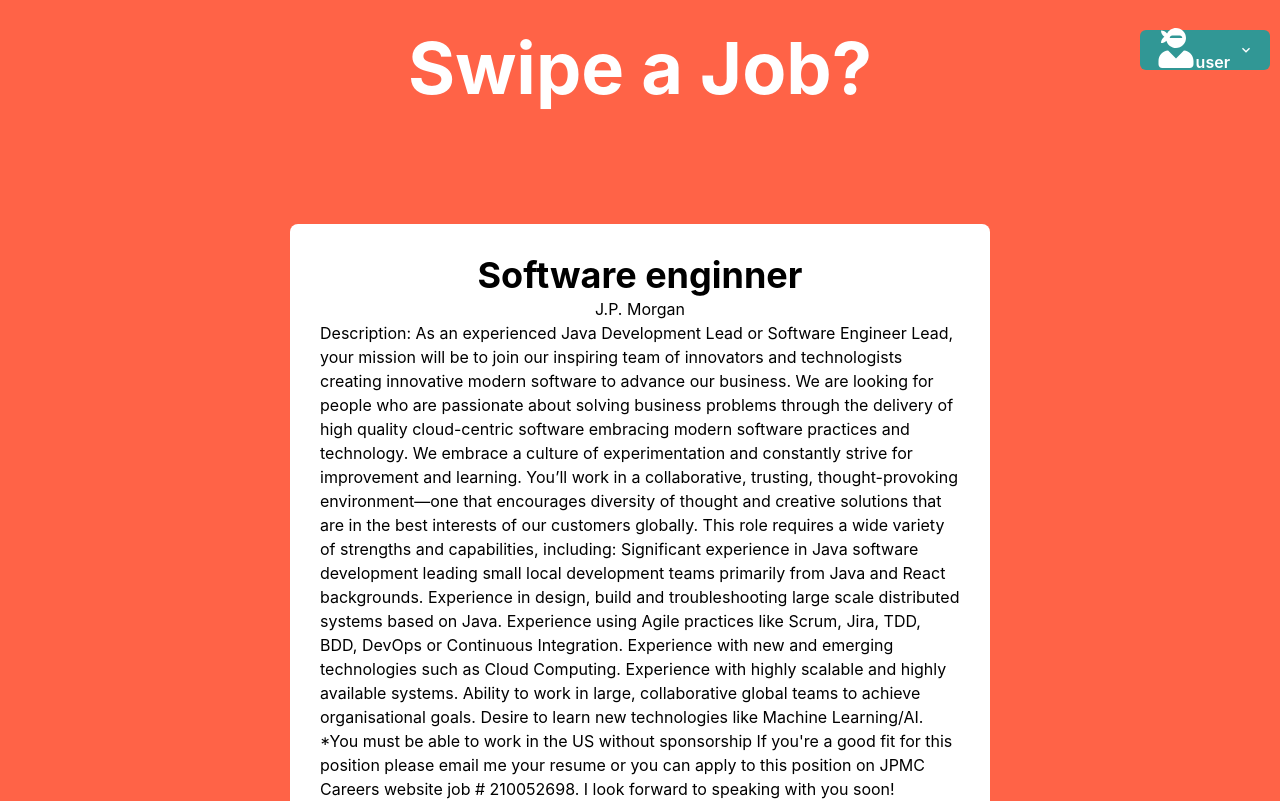
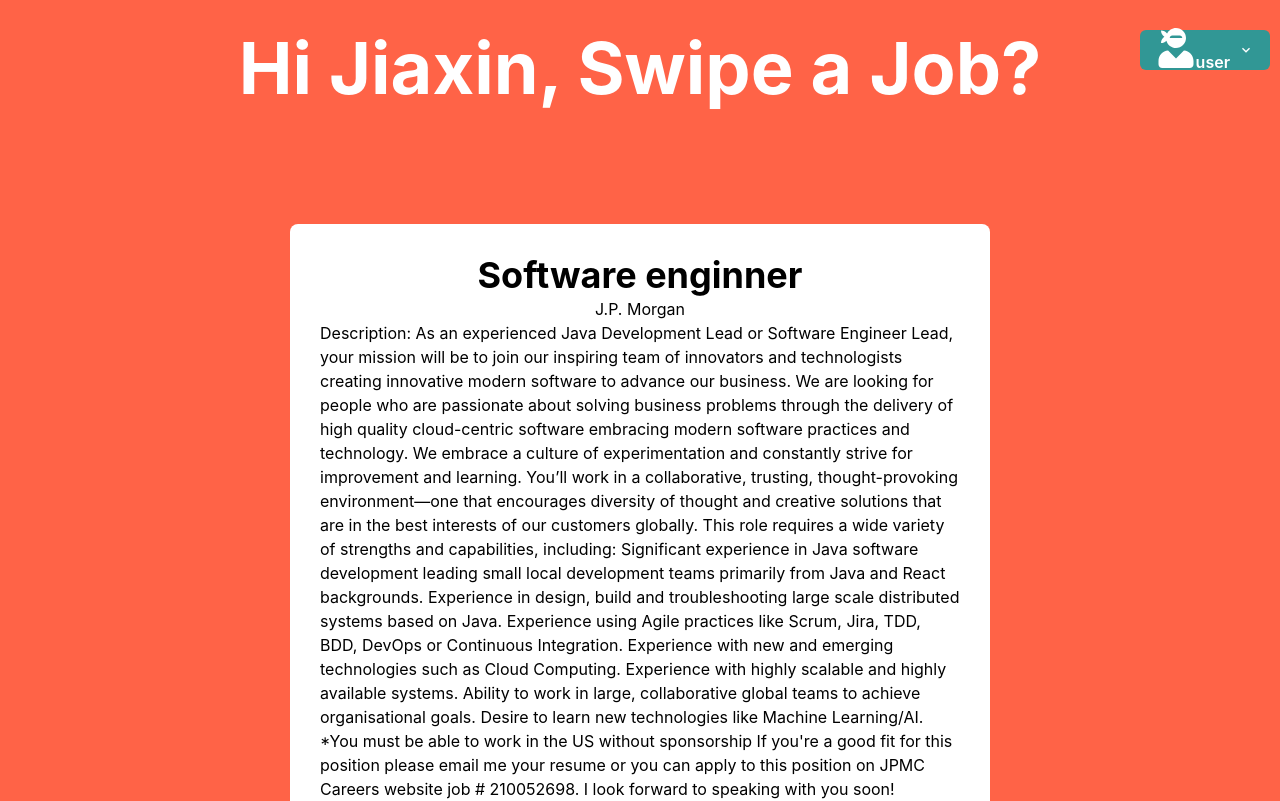
Before and after one commit to JobSwipe/JobSwipe, a React app: page / in a window 1280 px wide. Shown: the top 801 px of the page. Built offline with nearby package versions, Linux system fonts and the light colour scheme.

Commit message:
add context for state management

```diff
--- a/client/App.js
+++ b/client/App.js
@@ -4,19 +4,26 @@
 import savedJobs from './views/savedJobs.js';
 import { Button } from '@chakra-ui/react';
 import landingPage from './views/landingPage.js';
+import { UserContext } from './context/userContext.js';
 function App() {
   // check if cookies exists: if exist, update the auth to true
-
+  const [user, setUser] = useState({
+    _id: 1,
+    name: 'Jiaxin',
+    loggedIn: true,
+  });
   return (
     <Suspense fallback={<div>Loading...</div>}>
       <div>
-        <Switch>
-          <Route exact path="/" component={landingPage} />
+        <UserContext.Provider value={{ user, setUser }}>
+          <Switch>
+            <Route exact path="/" component={landingPage} />
 
-          <Route path="/login" component={LoginPage} />
+            <Route path="/login" component={LoginPage} />
 
-          <Route exact path="/savedJobs" component={savedJobs} />
-        </Switch>
+            <Route path="/savedJobs" component={savedJobs} />
+          </Switch>
+        </UserContext.Provider>
       </div>
       <div
         style={{
--- /dev/null
+++ b/client/context/userContext.js
@@ -0,0 +1,3 @@
+import { createContext } from 'react';
+
+export const UserContext = createContext(null);
--- a/client/views/landingPage.js
+++ b/client/views/landingPage.js
@@ -1,5 +1,7 @@
-import React, { useState, useEffect } from 'react';
+import React, { useState, useEffect, useContext } from 'react';
+import { UserContext } from '../context/userContext.js';
 import { Route, Redirect } from 'react-router-dom';
+// import axios
 import {
   Image,
   Box,
@@ -39,8 +41,19 @@
     user: {},
   };
   const [state, setState] = useState(defaultState);
+  const { user, setUser } = useContext(UserContext);
   // console.log('what is props', props);
   // setCookies
+  console.log(user.name);
+  // useEffect(() => {
+  //   const fetchData = async () => {
+  //     const result = await axios("http://localhost:333/jobs/?????");
+  //     console.log(result);
+  //     setQuestions(result.data);
+  //   };
+
+  //   fetchData();
+  // }, []);
   return state.auth ? (
     <Box
       bg="tomato"
@@ -51,7 +64,7 @@
     >
       <Center>
         <Heading as="h1" size="4xl" pt={4}>
-          Swipe a Job?
+          Hi {user.name}, Swipe a Job?
         </Heading>
       </Center>
 
--- a/client/views/savedJobs.js
+++ b/client/views/savedJobs.js
@@ -1,4 +1,5 @@
-import React, { useState, useEffct } from 'react';
+import React, { useState, useEffct, useContext } from 'react';
+import { UserContext } from '../context/userContext.js';
 import {
   Image,
   Box,
@@ -38,6 +39,7 @@
 import { Icon } from '@chakra-ui/react';
 import { ChevronDownIcon } from '@chakra-ui/icons';
 export default function savedJobs() {
+  const { user, setUser } = useContext(UserContext);
   const [savedJobs, setSavedJobs] = useState([
     {
       Position: 'software engineer',
--- a/package.json
+++ b/package.json
@@ -21,7 +21,7 @@
     "@chakra-ui/react": "^1.0.0",
     "@emotion/react": "^11.1.1",
     "@emotion/styled": "^11.0.0",
-    "axios": "^0.21.0",
+    "axios": "^0.21.1",
     "browserify": "^10.2.4",
     "cookie-session": "^1.4.0",
     "cors": "^2.8.5",
```
Also changed, not shown: 1 other file (tests, documents, lock files or other folders).
